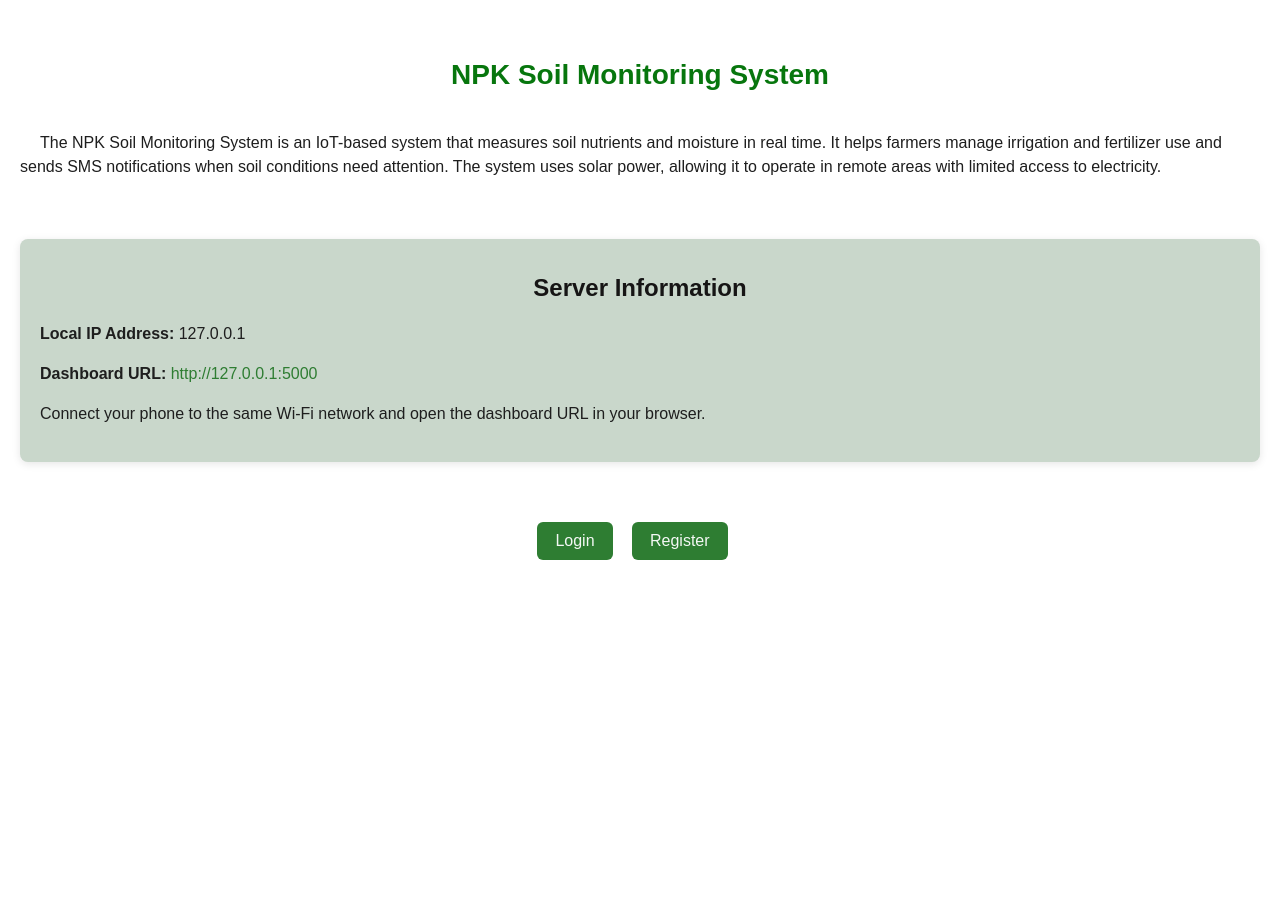
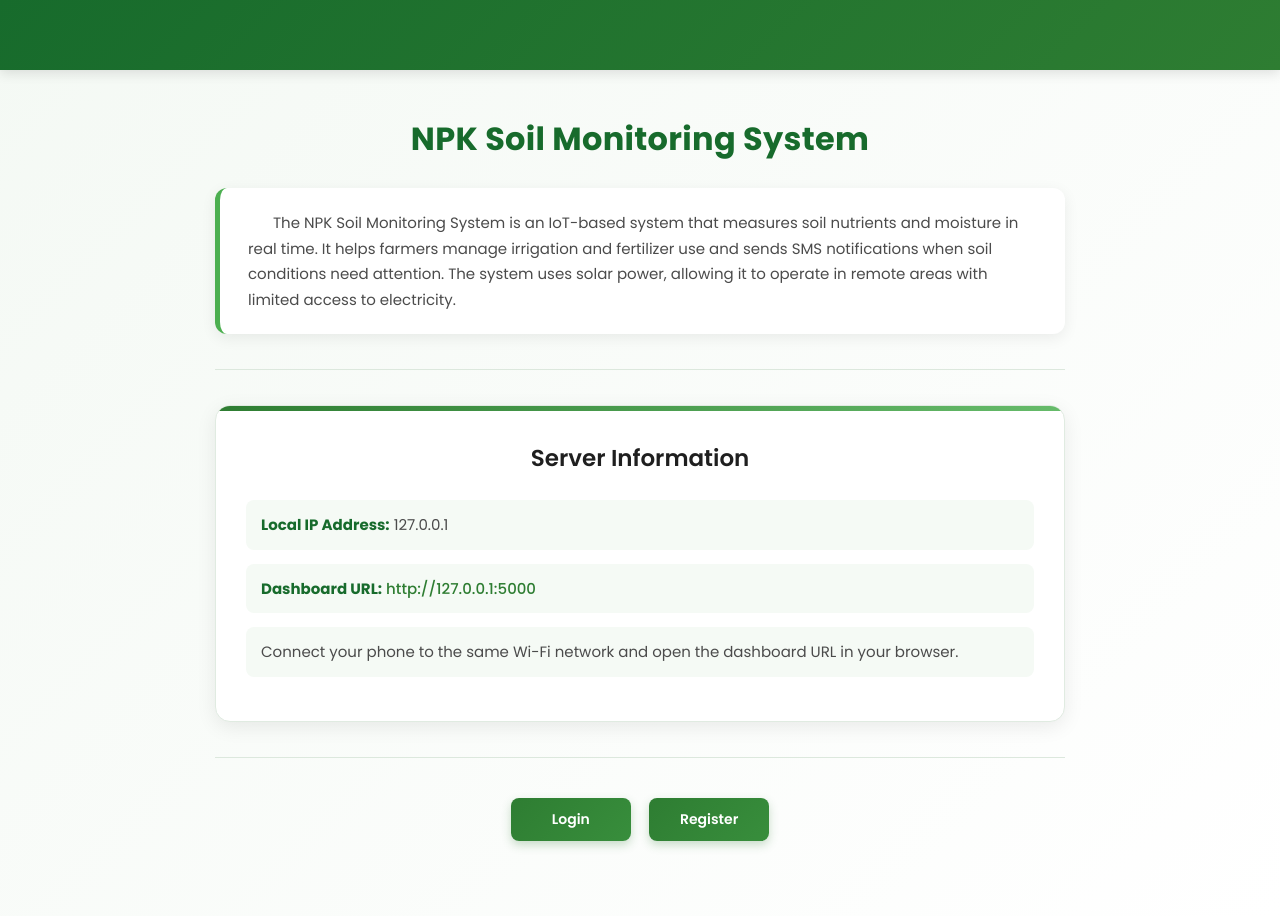
Before and after one commit to jorj81/Project_NPK-Latest-, a Flask app: page /home in a window 1280 px wide. Before the commit the page ends 560 px from the top, so only its background shows below. Run offline with Flask 3, Linux system fonts and the light colour scheme.

Commit message:
changes in coding

```diff
--- a/static/css/home.css
+++ b/static/css/home.css
@@ -1,93 +1,233 @@
+/* =========================
+   GLOBAL
+========================= */
+
+* {
+    box-sizing: border-box;
+}
+
 body {
     margin: 0;
-    padding: 40px 20px;
-
-    font-family: Arial, Helvetica, sans-serif;
-
-    background: hwb(0 100% 0%);
+    padding: 0;
+    font-family: "Poppins", Arial, Helvetica, sans-serif;
+    background: linear-gradient(135deg, #f4f9f4, #ffffff);
     color: #1e1e1e;
+    min-height: 100vh;
 }
 
+/* =========================
+   NAVBAR STYLE
+========================= */
+
+body::before {
+    content: "";
+    display: block;
+    height: 70px;
+    background: linear-gradient(135deg, #176b2c, #2e7d32);
+    box-shadow: 0 3px 12px rgba(0, 0, 0, 0.12);
+}
+
+/* =========================
+   MAIN CONTENT
+========================= */
+
+body {
+    padding-bottom: 40px;
+}
 
 h1 {
-    font-size:28px;
-    text-align:center;
-    margin-bottom: 40px;
-    color: #07760d;
+    font-size: 32px;
+    font-weight: 700;
+    text-align: center;
+    margin: 45px 0 25px;
+    color: #176b2c;
+    letter-spacing: 0.3px;
 }
 
+h2 {
+    text-align: center;
+    margin-top: 5px;
+    margin-bottom: 25px;
+    color: #1f1f1f;
+    font-size: 23px;
+    font-weight: 600;
+}
 
-h2 {
-    text-align:center;
-    margin-top: 15px;
-    color: #161515;
+p {
+    line-height: 1.7;
+    font-size: 15px;
+    color: #4b4b4b;
 }
 
 .indent {
-    text-indent: 20px;
+    text-indent: 25px;
 }
 
-p {
-    line-height: 1.5;
+/* =========================
+   DESCRIPTION
+========================= */
+
+body > p {
+    max-width: 850px;
+    margin-left: auto;
+    margin-right: auto;
+    background: #ffffff;
+    padding: 22px 28px;
+    border-radius: 12px;
+    box-shadow: 0 4px 15px rgba(0, 0, 0, 0.07);
+    border-left: 5px solid #4caf50;
 }
 
+/* =========================
+   HORIZONTAL LINE
+========================= */
 
 hr {
-    margin: 30px 0;
+    max-width: 850px;
+    margin: 35px auto;
     border: 0;
+    border-top: 1px solid #dce8dd;
 }
 
+/* =========================
+   SERVER INFORMATION CARD
+========================= */
+
+.server-info {
+    max-width: 850px;
+    margin: 30px auto;
+    background: #ffffff;
+    padding: 30px;
+    border-radius: 15px;
+    border: 1px solid #e0ebe1;
+    box-shadow: 0 5px 20px rgba(0, 0, 0, 0.08);
+    position: relative;
+    overflow: hidden;
+}
+
+/* Green accent at the top of the card */
+.server-info::before {
+    content: "";
+    position: absolute;
+    top: 0;
+    left: 0;
+    width: 100%;
+    height: 5px;
+    background: linear-gradient(90deg, #2e7d32, #66bb6a);
+}
+
+.server-info p {
+    margin: 14px 0;
+    padding: 12px 15px;
+    background: #f5faf5;
+    border-radius: 8px;
+}
+
+.server-info strong {
+    color: #176b2c;
+}
+
+/* =========================
+   LINKS
+========================= */
 
 a {
     color: #2e7d32;
     text-decoration: none;
+    font-weight: 500;
+    transition: 0.2s ease;
 }
 
-
 a:hover {
+    color: #145a21;
     text-decoration: underline;
 }
 
-
-/* Main links */
+/* =========================
+   ACTION BUTTONS
+========================= */
 
 .actions {
-    margin-top: 20px;
-}
-
-
-.actions {
+    max-width: 850px;
+    margin: 30px auto;
     text-align: center;
 }
 
 .actions a {
     display: inline-block;
+    min-width: 120px;
+    padding: 11px 22px;
+    margin: 5px 7px;
 
-    padding: 10px 18px;
-    margin-right: 15px;
+    background: linear-gradient(135deg, #2e7d32, #388e3c);
+    color: #ffffff;
 
-    background: #2e7d32;
-    color: rgb(244, 248, 245);
+    border-radius: 8px;
+    text-decoration: none;
+    font-size: 14px;
+    font-weight: 600;
 
-    border-radius: 6px;
+    box-shadow: 0 4px 10px rgba(46, 125, 50, 0.25);
 
-    text-decoration: none;
+    transition: all 0.25s ease;
 }
 
-
 .actions a:hover {
-    background: #121312;
+    background: linear-gradient(135deg, #1b5e20, #2e7d32);
+    color: #ffffff;
+    text-decoration: none;
+    transform: translateY(-2px);
+    box-shadow: 0 6px 15px rgba(46, 125, 50, 0.3);
 }
 
+/* =========================
+   FLASH MESSAGES
+========================= */
 
-/* Server information */
+body > p:not(.indent) {
+    max-width: 850px;
+    margin: 15px auto;
+}
 
-.server-info {
-    background: rgb(201, 215, 203);
+body > p strong {
+    color: #2e7d32;
+}
 
-    padding: 20px;
+/* =========================
+   RESPONSIVE DESIGN
+========================= */
 
-    border-radius: 8px;
+@media (max-width: 768px) {
 
-    box-shadow: 0 2px 8px rgba(0, 0, 0, 0.1);
+    body::before {
+        height: 60px;
+    }
+
+    body {
+        padding-left: 15px;
+        padding-right: 15px;
+    }
+
+    h1 {
+        font-size: 26px;
+        margin-top: 35px;
+    }
+
+    h2 {
+        font-size: 20px;
+    }
+
+    body > p {
+        padding: 18px 20px;
+    }
+
+    .server-info {
+        padding: 23px 20px;
+    }
+
+    .actions a {
+        width: 90%;
+        max-width: 250px;
+        margin: 6px auto;
+    }
 }
--- a/templates/public/home.html
+++ b/templates/public/home.html
@@ -3,16 +3,19 @@
 <html lang="en">
 
 <head>
-<meta charset="UTF-8">
-<meta name="viewport" content="width=device-width, initial-scale=1.0">
-<title>NPK Soil Monitoring System</title>
+    <meta charset="UTF-8">
+    <meta name="viewport" content="width=device-width, initial-scale=1.0">
 
-<link
-    rel="stylesheet"
-    href="{{ url_for('static', filename='css/home.css') }}"
->
+    <title>NPK Soil Monitoring System</title>
 
+    <!-- Google Fonts - Poppins -->
+    <link rel="preconnect" href="https://fonts.googleapis.com">
+    <link rel="preconnect" href="https://fonts.gstatic.com" crossorigin>
 
+    <link href="https://fonts.googleapis.com/css2?family=Poppins:wght@300;400;500;600;700&display=swap" rel="stylesheet">
+
+    <!-- Your CSS -->
+    <link rel="stylesheet" href="{{ url_for('static', filename='css/home.css') }}">
 </head>
 
 <body>
```
Also changed, not shown: templates/base.html (deleted, +0 -141 lines), MySqlCreateTables/city or municipality.txt (renamed from MySqlCreateTables/city.txt).
